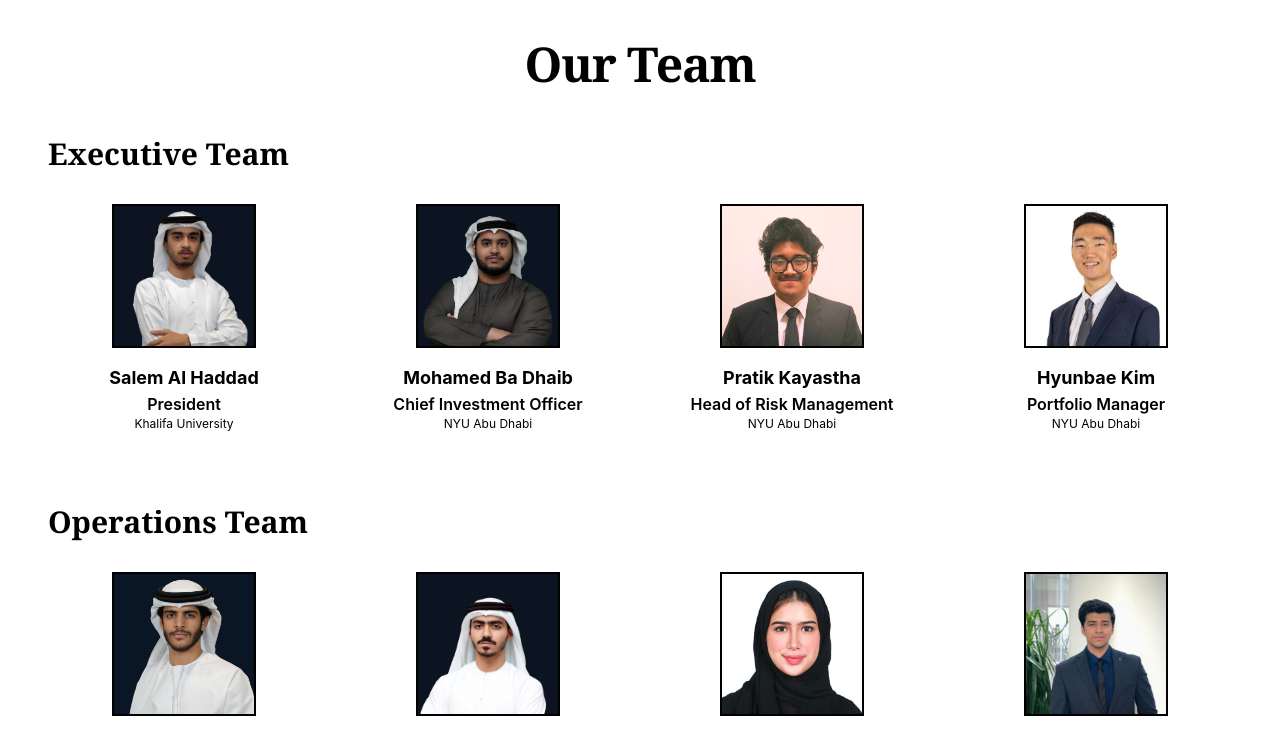
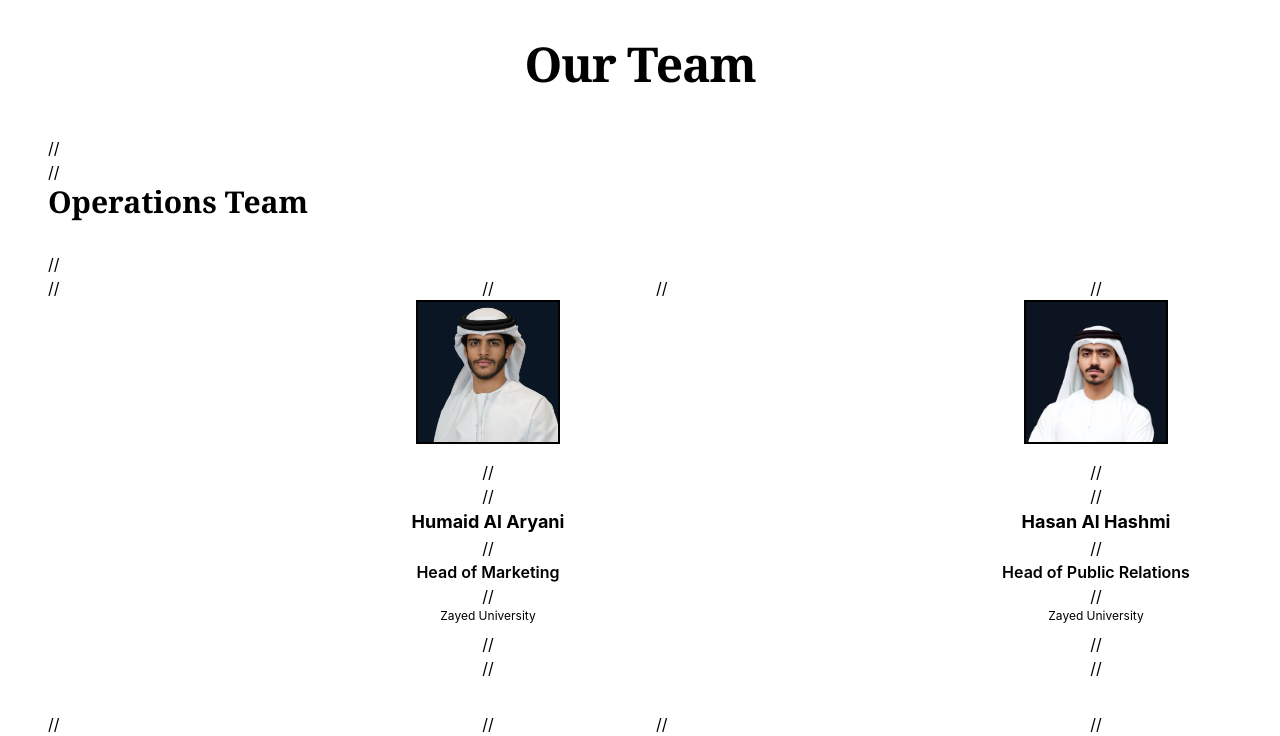
Before and after one commit to salemalhaddad/fsif, a Next.js app: page /team in a window 1280 px wide. Shown: the top 736 px of the page. Built offline with nearby package versions, Linux system fonts and the light colour scheme.

Commit message:
Update page.tsx

```diff
--- a/app/team/page.tsx
+++ b/app/team/page.tsx
@@ -6,7 +6,7 @@ export default function TeamPage() {
       <h1 className="text-5xl font-serif font-extrabold text-primary mb-12 tracking-tight text-center">Our Team</h1>
 
       {/* Executive Team */}
-      <section className="mb-16">
+{/*       <section className="mb-16">
         <h2 className="text-3xl font-serif font-bold text-primary mb-8">Executive Team</h2>
         <div className="grid grid-cols-1 md:grid-cols-4 gap-8">
           <div className="flex flex-col items-center">
@@ -42,46 +42,46 @@ export default function TeamPage() {
             </div>
           </div>
         </div>
-      </section>
+      </section> */}
 
       {/* Operations Team */}
-      <section className="mb-16">
-        <h2 className="text-3xl font-serif font-bold text-primary mb-8">Operations Team</h2>
-        <div className="grid grid-cols-1 md:grid-cols-4 gap-8">
-          <div className="flex flex-col items-center">
-            <img src="/humaid-alaryani.jpg" alt="Humaid Al Aryani" className="h-36 w-36 object-cover rounded-lg mb-4 border-2 border-primary/50" />
-            <div className="text-center">
-              <h4 className="font-bold text-lg text-foreground">Humaid Al Aryani</h4>
-              <p className="text-primary font-semibold">Head of Marketing</p>
-              <p className="text-xs text-foreground/70 mb-2">Zayed University</p>
-            </div>
-          </div>
-          <div className="flex flex-col items-center">
-            <img src="/hasan-alhashmi.jpg" alt="Hasan Al Hashmi" className="h-36 w-36 object-cover rounded-lg mb-4 border-2 border-primary/50" />
-            <div className="text-center">
-              <h4 className="font-bold text-lg text-foreground">Hasan Al Hashmi</h4>
-              <p className="text-primary font-semibold">Head of Public Relations</p>
-              <p className="text-xs text-foreground/70 mb-2">Zayed University</p>
-            </div>
-          </div>
-          <div className="flex flex-col items-center">
-            <img src="/noor-amiri.jpg" alt="Noor Amiri" className="h-36 w-36 object-cover rounded-lg mb-4 border-2 border-primary/50" />
-            <div className="text-center">
-              <h4 className="font-bold text-lg text-foreground">Noor Amiri</h4>
-              <p className="text-primary font-semibold">Head of Logistics</p>
-              <p className="text-xs text-foreground/70 mb-2">NYU Abu Dhabi</p>
-            </div>
-          </div>
-          <div className="flex flex-col items-center">
-            <img src="/abdulrafay.jpg" alt="Abdul Rafay" className="h-36 w-36 object-cover rounded-lg mb-4 border-2 border-primary/50" />
-            <div className="text-center">
-              <h4 className="font-bold text-lg text-foreground">Abdul Rafay</h4>
-              <p className="text-primary font-semibold">Head of Outreach</p>
-              <p className="text-xs text-foreground/70 mb-2">NYU Abu Dhabi</p>
-            </div>
-          </div>
-        </div>
-      </section>
+      // <section className="mb-16">
+      //   <h2 className="text-3xl font-serif font-bold text-primary mb-8">Operations Team</h2>
+      //   <div className="grid grid-cols-1 md:grid-cols-4 gap-8">
+      //     <div className="flex flex-col items-center">
+      //       <img src="/humaid-alaryani.jpg" alt="Humaid Al Aryani" className="h-36 w-36 object-cover rounded-lg mb-4 border-2 border-primary/50" />
+      //       <div className="text-center">
+      //         <h4 className="font-bold text-lg text-foreground">Humaid Al Aryani</h4>
+      //         <p className="text-primary font-semibold">Head of Marketing</p>
+      //         <p className="text-xs text-foreground/70 mb-2">Zayed University</p>
+      //       </div>
+      //     </div>
+      //     <div className="flex flex-col items-center">
+      //       <img src="/hasan-alhashmi.jpg" alt="Hasan Al Hashmi" className="h-36 w-36 object-cover rounded-lg mb-4 border-2 border-primary/50" />
+      //       <div className="text-center">
+      //         <h4 className="font-bold text-lg text-foreground">Hasan Al Hashmi</h4>
+      //         <p className="text-primary font-semibold">Head of Public Relations</p>
+      //         <p className="text-xs text-foreground/70 mb-2">Zayed University</p>
+      //       </div>
+      //     </div>
+      //     <div className="flex flex-col items-center">
+      //       <img src="/noor-amiri.jpg" alt="Noor Amiri" className="h-36 w-36 object-cover rounded-lg mb-4 border-2 border-primary/50" />
+      //       <div className="text-center">
+      //         <h4 className="font-bold text-lg text-foreground">Noor Amiri</h4>
+      //         <p className="text-primary font-semibold">Head of Logistics</p>
+      //         <p className="text-xs text-foreground/70 mb-2">NYU Abu Dhabi</p>
+      //       </div>
+      //     </div>
+      //     <div className="flex flex-col items-center">
+      //       <img src="/abdulrafay.jpg" alt="Abdul Rafay" className="h-36 w-36 object-cover rounded-lg mb-4 border-2 border-primary/50" />
+      //       <div className="text-center">
+      //         <h4 className="font-bold text-lg text-foreground">Abdul Rafay</h4>
+      //         <p className="text-primary font-semibold">Head of Outreach</p>
+      //         <p className="text-xs text-foreground/70 mb-2">NYU Abu Dhabi</p>
+      //       </div>
+      //     </div>
+      //   </div>
+      // </section>
 
       {/* Investments Team */}
       <section className="mb-16">
```
